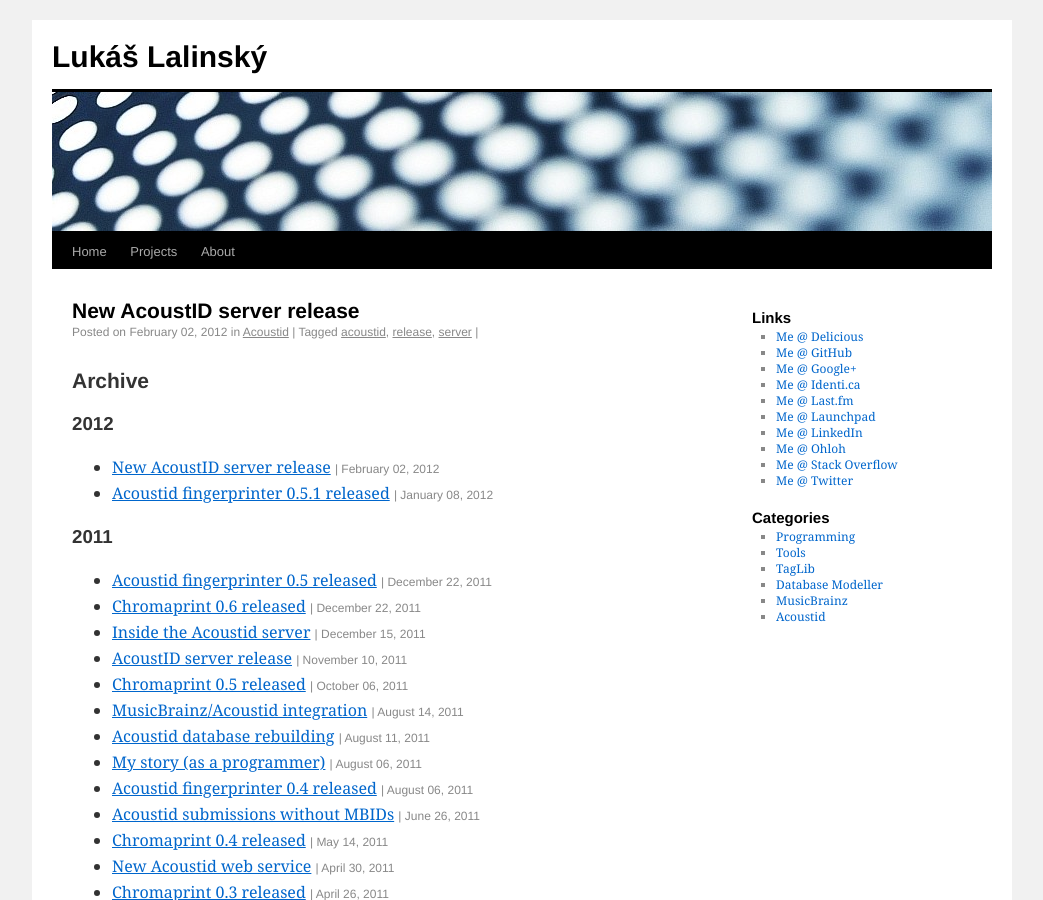
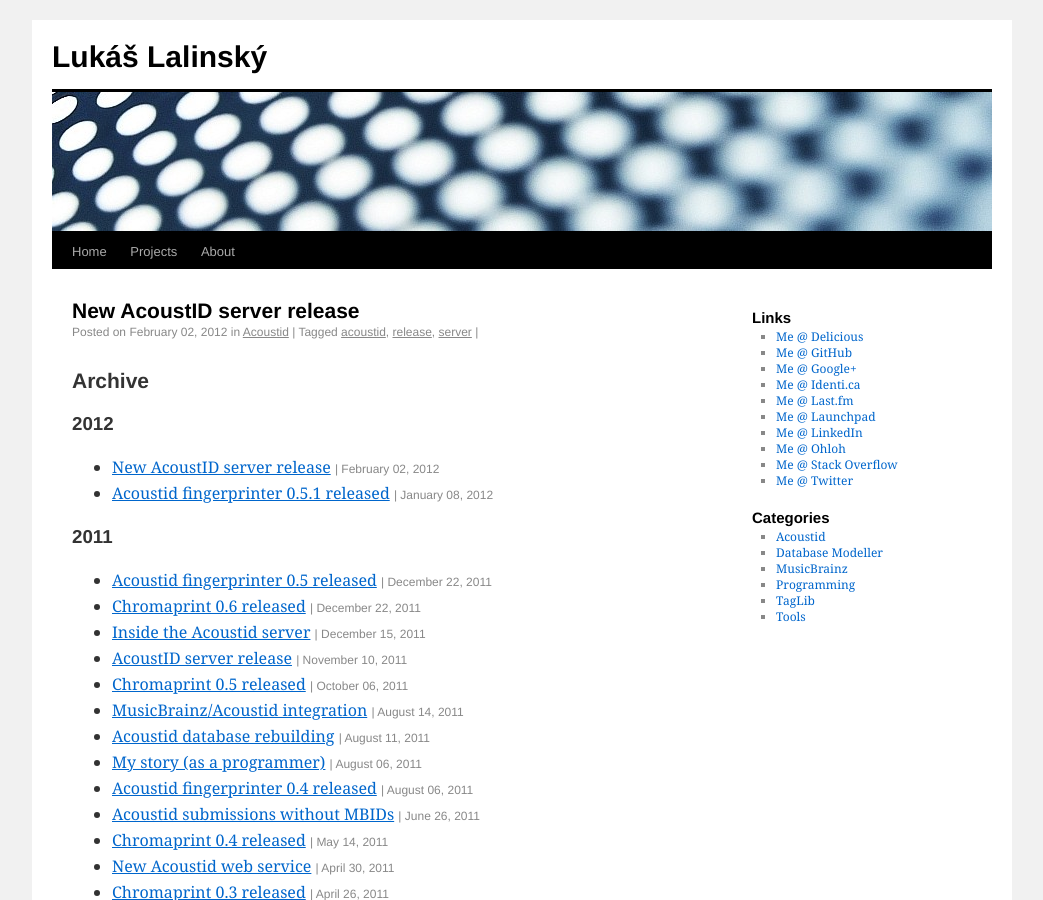
Before and after one commit to lalinsky/website, a Jekyll site: the page built from index.html, in a window 1280 px wide and 900 px high. Shown: the whole window, without its empty margins (118-1161 px from the left). Built offline with Jekyll 4.4.1, drawn with Linux system fonts in a browser that asks for light colours; Markdown is read by kramdown in place of the engine named in the settings; comment, search, counter and statistics services are not loaded; some of the changed lines change nothing that is shown.

Commit message:
Generate the category list in consistent order

```diff
--- a/_config.yml
+++ b/_config.yml
@@ -14,8 +14,16 @@ disqus_shortname: oxygene
 
 category_names:
  acoustid: Acoustid
+ database-modeller: Database Modeller
+ musicbrainz: MusicBrainz
+ programming: Programming
  taglib: TagLib
- musicbrainz: MusicBrainz
- database-modeller: Database Modeller
  tools: Tools
- programming: Programming
+
+category_order:
+ - acoustid
+ - database-modeller
+ - musicbrainz
+ - programming
+ - taglib
+ - tools
--- a/_includes/header.html
+++ b/_includes/header.html
@@ -45,8 +45,7 @@
 			</ul>
 			<h3>Categories</h3>
 			<ul>
-			{% for category in site.categories %}
-				{% assign c = category[0] %}
+			{% for c in site.category_order %}
 				<li><a href="/category/{{ c }}/">{{ site.category_names[c] }}</a></li>
 			{% endfor %}
 			</ul>
```
